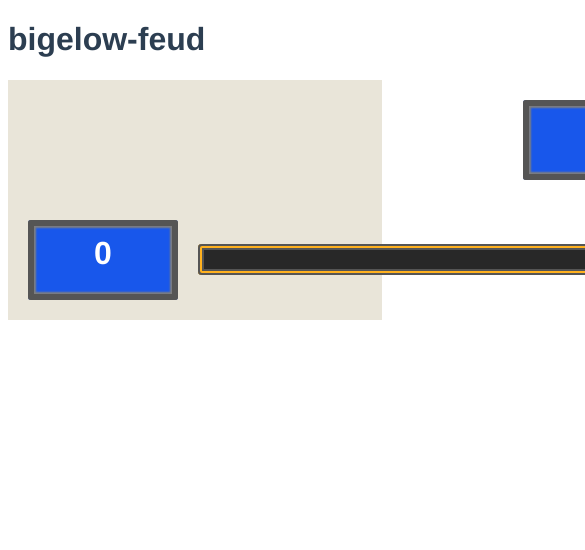
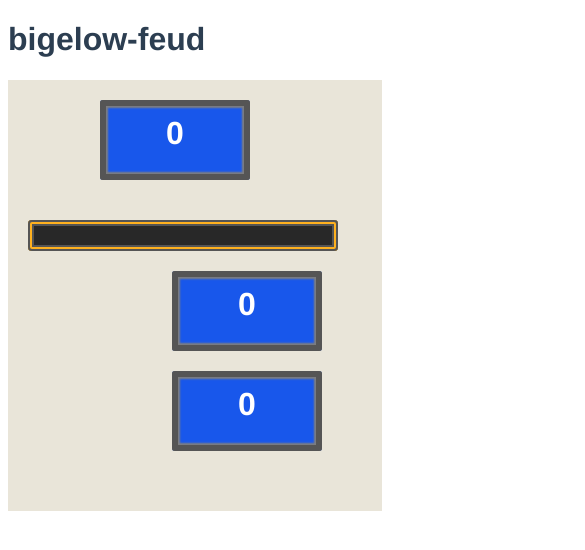
Before and after one commit to babbsblake/bigelow-feud, a Vue app: page /feud in a window 390 px wide. Shown: the top 550 px of the page, 585 px wide, since content can reach past the window. Built offline with nearby package versions, Linux system fonts and the light colour scheme.

Commit message:
make the feud view a little bit responsive

```diff
--- a/src/components/ScoreBoard.vue
+++ b/src/components/ScoreBoard.vue
@@ -1,23 +1,24 @@
 <template>
   <div class="score-board">
-    <div class="team-name">
+    <div class="team-name team1">
       {{ team1 }}
     </div>
-    <score-container :score="atStakeScore" />
-    <div class="team-name">
+    <score-container class="score-container score" :zero="forceAtStakeZero" :score="atStakeScore" />
+    <div class="team-name team2">
       {{ team2 }}
     </div>
-    <div class="spacer" />
     <div class="question-container">
       {{ question }}
     </div>
-    <div class="spacer" />
-    <score-container :score="team1Score" />
+    <score-container class="score-container team1" :score="team1Score" />
     <feud-board
+      class="board"
       :answers="answers"
       @clickAnswer="clickAnswer"
     />
-    <score-container :score="team2Score" />
+    <score-container class="score-container team2" :score="team2Score" />
+    <div class="spacer none1" />
+    <div class="spacer none2" />
   </div>
 </template>
 <script>
@@ -31,7 +32,8 @@ export default {
     team1Score: Number,
     team2Score: Number,
     scoringFilter: Function,
-    answers: Array
+    answers: Array,
+    forceAtStakeZero: Boolean
   },
   data: function() {
     return {
@@ -62,18 +64,61 @@ export default {
 <style lang="scss" scoped>
 .score-board {
   display: grid;
-  grid-template-columns: 1fr 800px 1fr;
+  grid-template-columns: 1fr 3fr 1fr;
   grid-gap: 20px;
   align-items: center;
   background-color: rgb(233, 229, 217);
   padding: 20px;
   margin-bottom: 5px;
+
+  grid-template-areas: "t1name  score    t2name"
+                       "none1   question none2"
+                       "t1score board    t2score";
+
+  @media only screen and (max-width: 800px) {
+
+    grid-template-columns: 1fr 1fr;
+    grid-template-areas: "score    score"
+                         "question question"
+                         "board    board"
+                         "t1name   t1score"
+                         "t2name   t2score";
+  }
+}
+.board {
+  grid-area: board;
 }
 .team-name {
   text-align: center;
   font-size: 1.5em;
+  &.team1 {
+    grid-area: t1name;
+  }
+  &.team2 {
+    grid-area: t2name;
+  }
+}
+.spacer {
+  &.none1 {
+    grid-area: none1;
+  }
+  &.none2 {
+    grid-area: none2;
+  }
 }
 .question-container {
   text-align: center;
+  grid-area: question;
+}
+.score-container {
+  &.score {
+    grid-area: score;
+  }
+  &.team1 {
+    grid-area: t1score;
+  }
+  &.team2 {
+    grid-area: t2score;
+  }
 }
 </style>
--- a/src/components/ScoreContainer.vue
+++ b/src/components/ScoreContainer.vue
@@ -1,16 +1,22 @@
 <template>
   <div class="score-container">
-    {{ score }}
+    {{ display }}
   </div>
 </template>
 <script>
 export default {
   props: {
-    score: Number
+    score: Number,
+    zero: Boolean,
   },
   data: function() {
     return {
 
+    }
+  },
+  computed: {
+    display: function() {
+      return this.zero ? 0 : this.score;
     }
   }
 }
--- a/src/views/FeudView.vue
+++ b/src/views/FeudView.vue
@@ -11,6 +11,7 @@
       :team2Score="team2Score"
       :scoringFilter="answer => !answer.hidden"
       :answers="answers"
+      :forceAtStakeZero="forceAtStakeZero"
       @updateScore="updateAtStakeScore"
     />
   </div>
@@ -48,6 +49,7 @@ export default {
       answers: [], // populated when a survey is selected on the command view,
                    // and a socket update is received
       numX: 0,
+      forceAtStakeZero: false,
     }
   },
   methods: {
@@ -68,6 +70,7 @@ export default {
     },
     beginSurvey: function(survey) {
       this.question = survey.question;
+      this.forceAtStakeZero = false;
       this.answers = survey.answers.map(answer => {
         return { ...answer, hidden: true, selected: false }
       })
@@ -80,8 +83,7 @@ export default {
       } else {
         console.log(`error... got a request from the server to score for team ${team}`);
       }
-      this.answers = [];
-      this.question = "";
+      this.forceAtStakeZero = true;
     },
     showX: function(howMany) {
       // TODO: play sound effect
```
